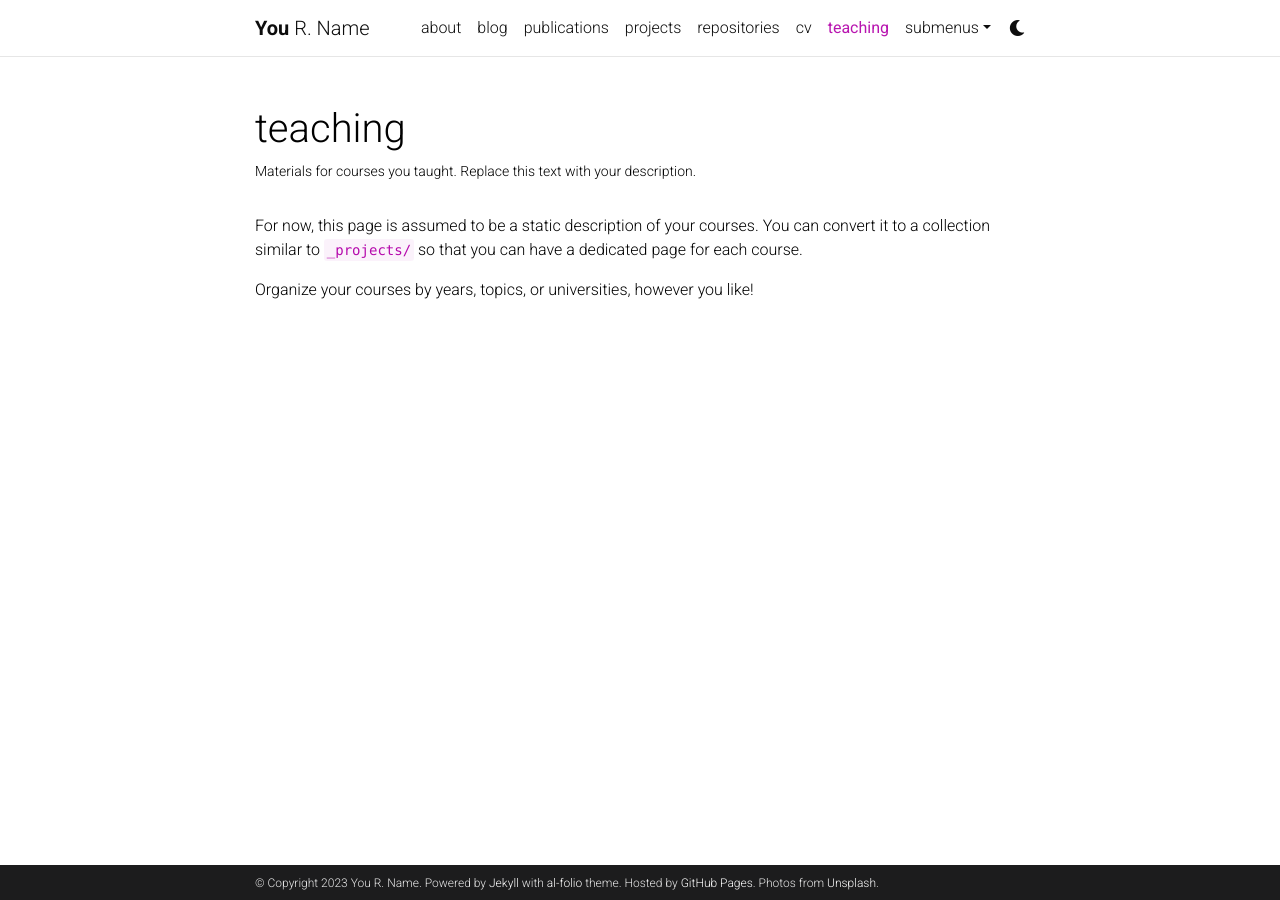
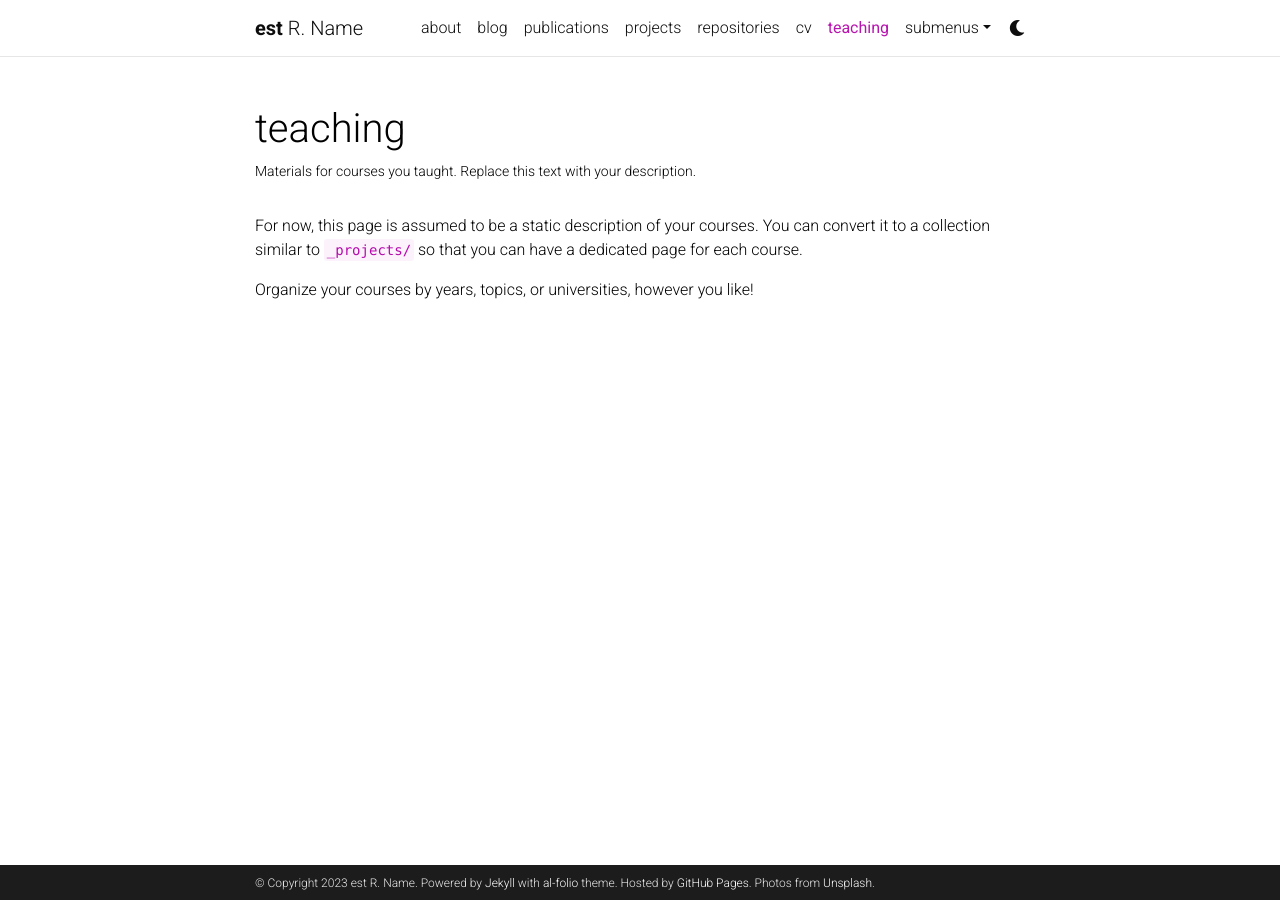
Before and after one commit to Xiangyue-Zhang/xiangyue-zhang.github.io, a Jekyll site: the page built from _pages/teaching.md, in a window 1280 px wide. Built offline with Jekyll 4.4.1, drawn with Linux system fonts in a browser that asks for light colours; comment, search, counter and statistics services are not loaded; a style sheet for code colours, icons or effects is not loaded.

Commit message:
Update _config.yml

```diff
--- a/_config.yml
+++ b/_config.yml
@@ -3,7 +3,7 @@
 # -----------------------------------------------------------------------------
 
 title: blank # the website title (if blank, full name will be used instead)
-first_name: You
+first_name: est
 middle_name: R.
 last_name: Name
 email: you@example.com
```
